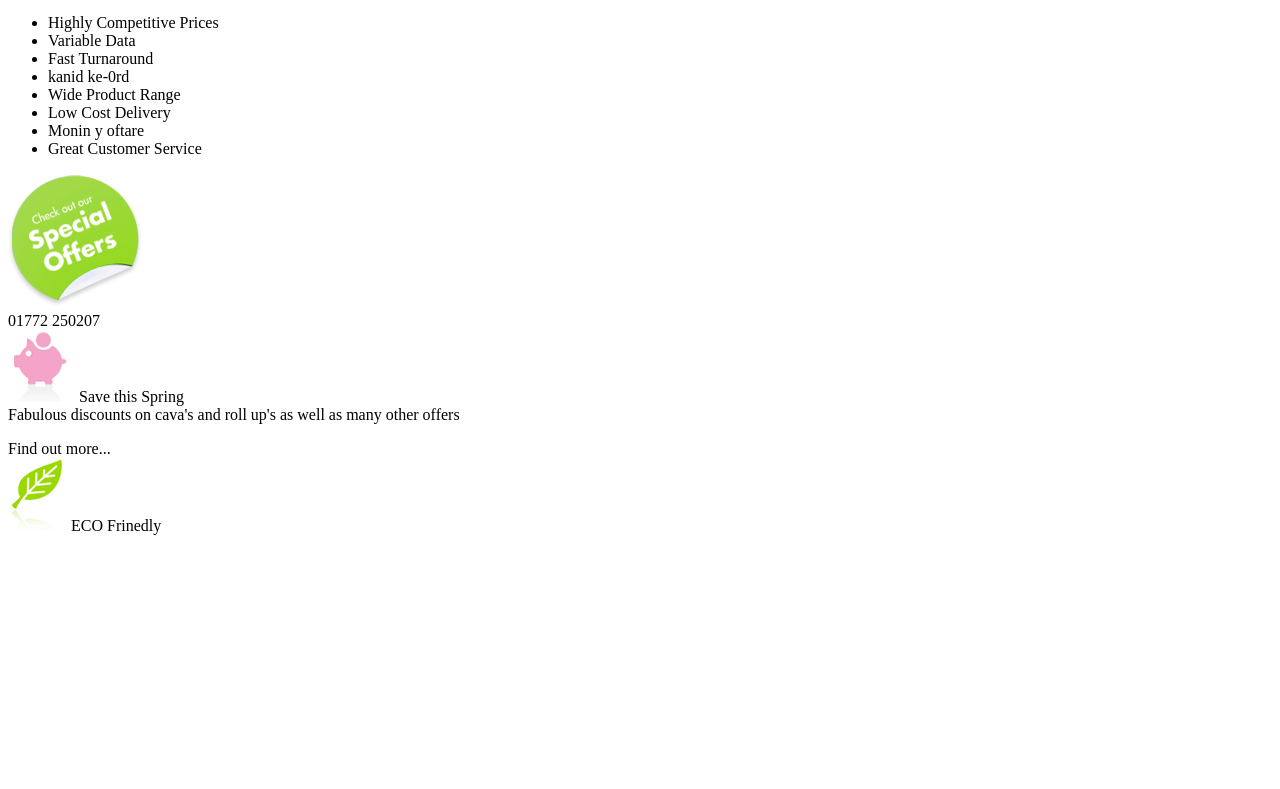
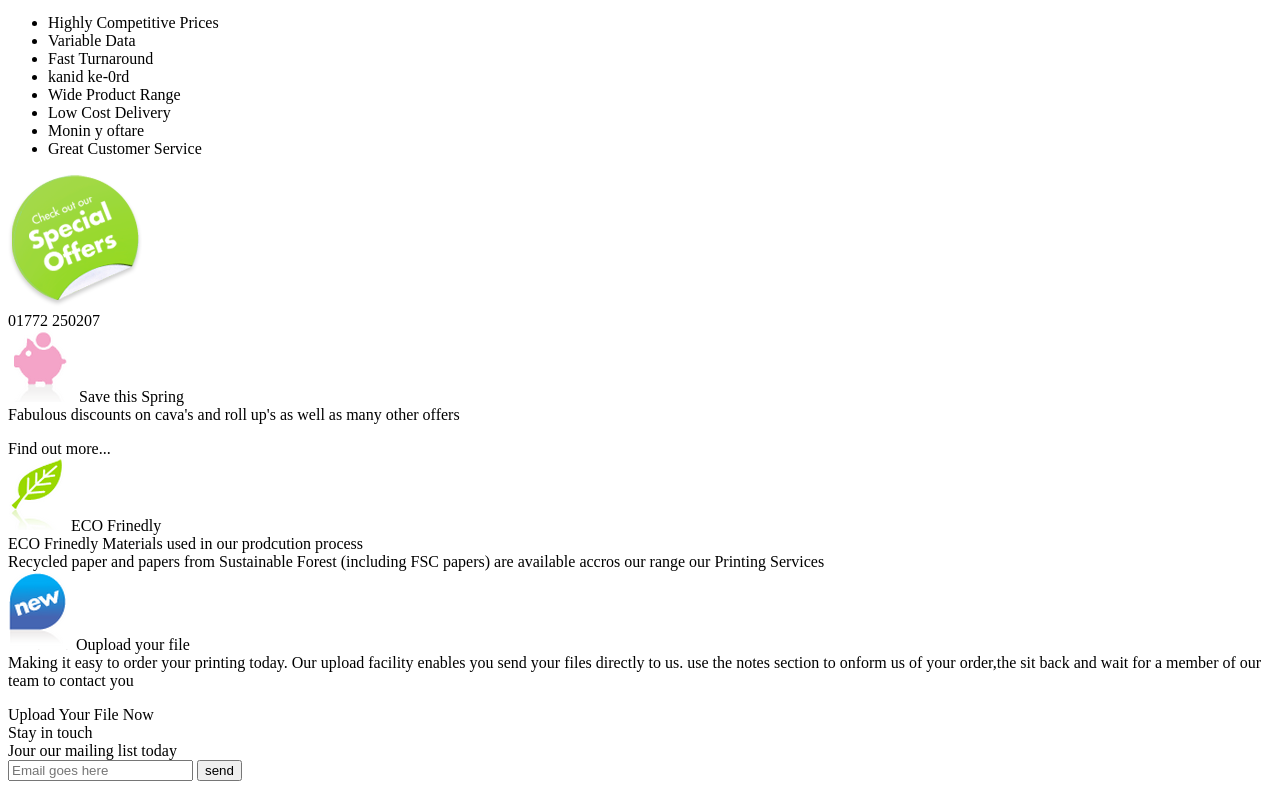
Before and after one commit to Chaparro10/pw151620222, a plain HTML site: page PracticaCSS02/index.html in a window 1280 px wide. Shown: the part 684-1473 px from the top of the page. Before the commit the page ends 1227 px from the top, so only its background shows below. Drawn offline with Linux system fonts and the light colour scheme.

Commit message:
Practica CSS02 HTML Terminado

```diff
--- a/PracticaCSS02/index.html
+++ b/PracticaCSS02/index.html
@@ -80,6 +80,38 @@
             <span class="colorVerde nito">
                 ECO Frinedly
             </span>
+            <br>
+            ECO Frinedly Materials used in our prodcution
+            process
+            <br>
+            Recycled paper and papers from Sustainable Forest
+            (including FSC papers) are available accros our
+            range our Printing Services
+        </article>
+        <article>
+            <img src="img/new.png" alt="">
+            <span class="colorAzul nito">
+                Oupload your file
+            </span>
+            <br>
+            Making it easy to order your printing today.
+            Our upload facility enables you send your files
+            directly to us. use the notes section to onform
+            us of your order,the sit back and wait for a member
+            of our team to contact you
+            <p></p>
+            <span class="colorAzul">
+                Upload Your File Now
+            </span>
+        </article>
+        <article>
+            <span class="colorrosa letraMediana">
+                Stay in touch
+            </span>
+            <br>
+            Jour our mailing list today <br>
+            <input type="email" placeholder="Email goes here">
+            <input type="submit" value="send">
         </article>
     </section>
 </body>
```
